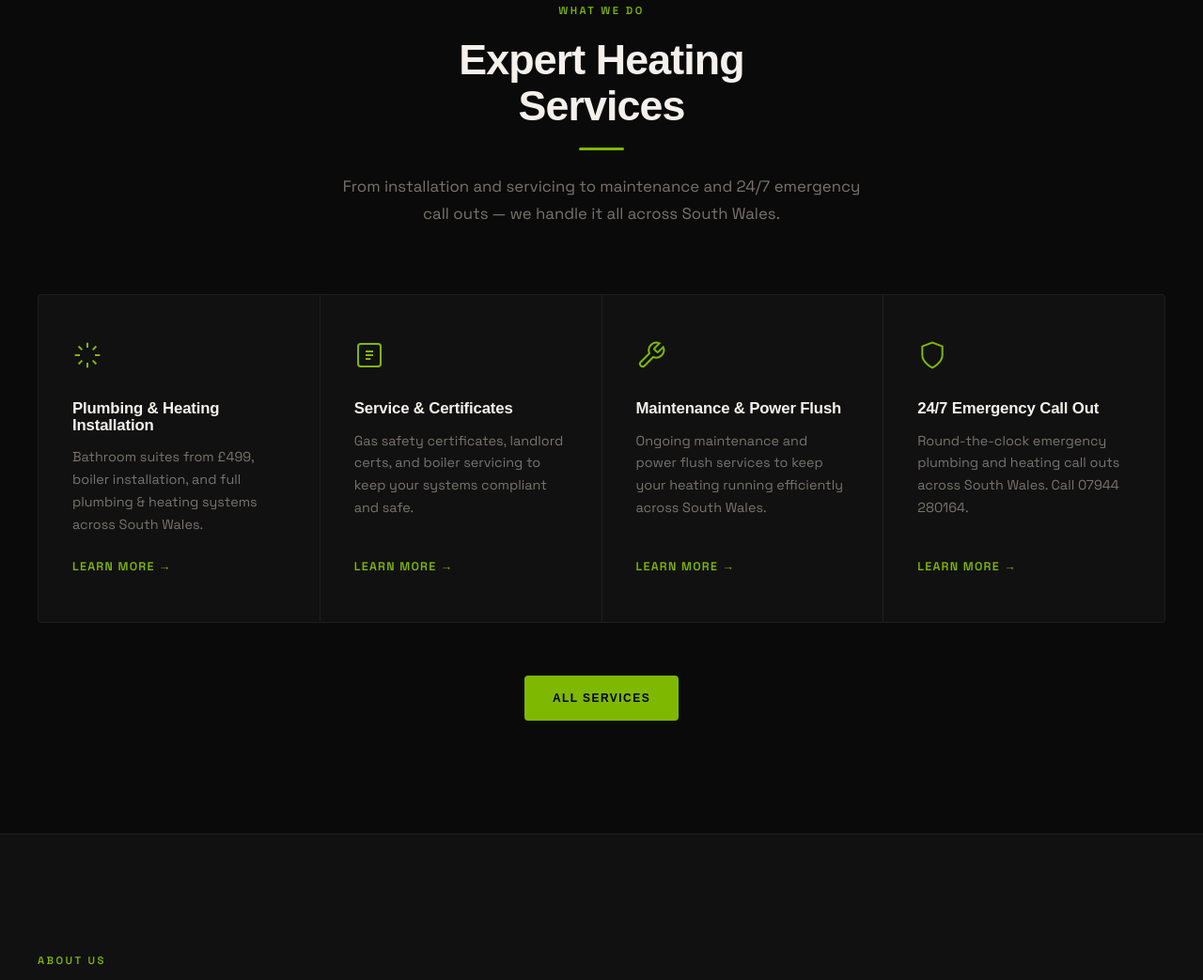
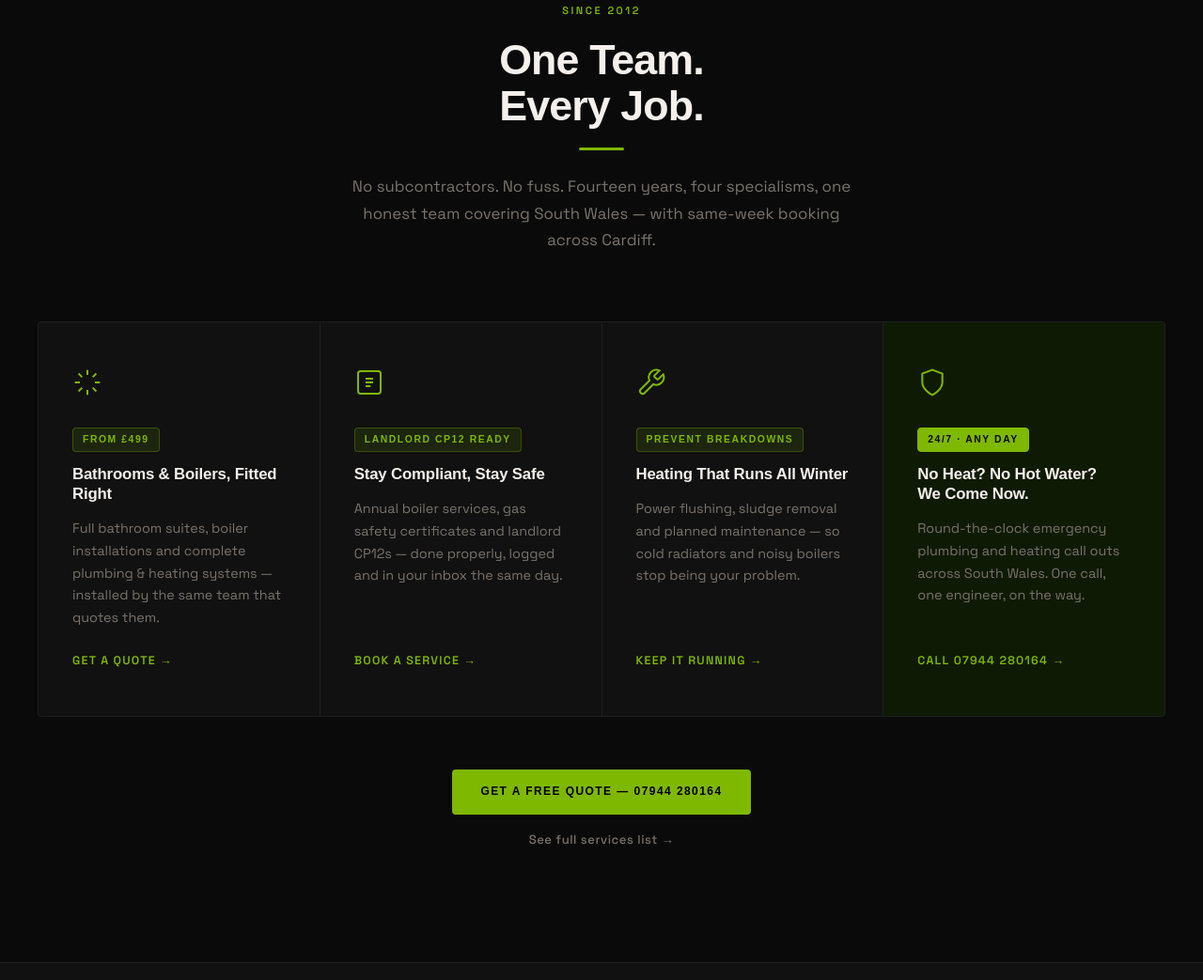
Before and after one commit to SolanaVikings/site-warming-us-shfx, a plain HTML site: page public/index.html in a window 1280 px wide. Shown: the part 1325-2368 px from the top of the page at 94% size. Drawn offline with nearby package versions, Linux system fonts and the light colour scheme; a web font is replaced by a local one.

Commit message:
Rework services overview: benefit-led cards, price/highlight tags, varied action links, emergency card styling

```diff
--- a/public/index.html
+++ b/public/index.html
@@ -148,47 +148,52 @@
     <section class="services-overview" aria-label="Services overview">
       <div class="container">
         <div class="section-header">
-          <div class="section-eyebrow">What We Do</div>
-          <h2 class="section-title">Expert Heating<br>Services</h2>
+          <div class="section-eyebrow">Since 2012</div>
+          <h2 class="section-title">One Team.<br>Every Job.</h2>
           <div class="accent-rule" aria-hidden="true"></div>
-          <p class="section-intro">From installation and servicing to maintenance and 24/7 emergency call outs — we handle it all across South Wales.</p>
+          <p class="section-intro">No subcontractors. No fuss. Fourteen years, four specialisms, one honest team covering South Wales — with same-week booking across Cardiff.</p>
         </div>
         <div class="services-grid">
           <article class="service-card" aria-label="Plumbing and heating installation service">
             <div class="service-icon" aria-hidden="true">
               <svg width="32" height="32" viewBox="0 0 24 24" fill="none" stroke="currentColor" stroke-width="1.5" aria-hidden="true"><path d="M12 2v4M12 18v4M4.93 4.93l2.83 2.83M16.24 16.24l2.83 2.83M2 12h4M18 12h4M4.93 19.07l2.83-2.83M16.24 7.76l2.83-2.83"/></svg>
             </div>
-            <h3 class="service-card-title">Plumbing & Heating Installation</h3>
-            <p class="service-card-desc">Bathroom suites from £499, boiler installation, and full plumbing & heating systems across South Wales.</p>
-            <a href="./services.html" class="service-link" aria-label="Learn more about installation">Learn more →</a>
+            <span class="service-tag">From £499</span>
+            <h3 class="service-card-title">Bathrooms &amp; Boilers, Fitted Right</h3>
+            <p class="service-card-desc">Full bathroom suites, boiler installations and complete plumbing &amp; heating systems — installed by the same team that quotes them.</p>
+            <a href="./services.html" class="service-link" aria-label="Get a quote for installation">Get a quote →</a>
           </article>
           <article class="service-card" aria-label="Service and certificates">
             <div class="service-icon" aria-hidden="true">
               <svg width="32" height="32" viewBox="0 0 24 24" fill="none" stroke="currentColor" stroke-width="1.5" aria-hidden="true"><rect x="3" y="3" width="18" height="18" rx="2"/><path d="M9 9h6M9 12h6M9 15h4"/></svg>
             </div>
-            <h3 class="service-card-title">Service & Certificates</h3>
-            <p class="service-card-desc">Gas safety certificates, landlord certs, and boiler servicing to keep your systems compliant and safe.</p>
-            <a href="./services.html" class="service-link" aria-label="Learn more about service and certificates">Learn more →</a>
+            <span class="service-tag">Landlord CP12 Ready</span>
+            <h3 class="service-card-title">Stay Compliant, Stay Safe</h3>
+            <p class="service-card-desc">Annual boiler services, gas safety certificates and landlord CP12s — done properly, logged and in your inbox the same day.</p>
+            <a href="./services.html" class="service-link" aria-label="Book a service">Book a service →</a>
           </article>
           <article class="service-card" aria-label="Maintenance and power flush service">
             <div class="service-icon" aria-hidden="true">
               <svg width="32" height="32" viewBox="0 0 24 24" fill="none" stroke="currentColor" stroke-width="1.5" aria-hidden="true"><path d="M14.7 6.3a1 1 0 000 1.4l1.6 1.6a1 1 0 001.4 0l3.77-3.77a6 6 0 01-7.94 7.94l-6.91 6.91a2.12 2.12 0 01-3-3l6.91-6.91a6 6 0 017.94-7.94l-3.76 3.76z"/></svg>
             </div>
-            <h3 class="service-card-title">Maintenance & Power Flush</h3>
-            <p class="service-card-desc">Ongoing maintenance and power flush services to keep your heating running efficiently across South Wales.</p>
-            <a href="./services.html" class="service-link" aria-label="Learn more about maintenance">Learn more →</a>
+            <span class="service-tag">Prevent Breakdowns</span>
+            <h3 class="service-card-title">Heating That Runs All Winter</h3>
+            <p class="service-card-desc">Power flushing, sludge removal and planned maintenance — so cold radiators and noisy boilers stop being your problem.</p>
+            <a href="./services.html" class="service-link" aria-label="Keep your heating running">Keep it running →</a>
           </article>
-          <article class="service-card" aria-label="24/7 emergency call out service">
+          <article class="service-card service-card--emergency" aria-label="24/7 emergency call out service">
             <div class="service-icon" aria-hidden="true">
               <svg width="32" height="32" viewBox="0 0 24 24" fill="none" stroke="currentColor" stroke-width="1.5" aria-hidden="true"><path d="M12 22s8-4 8-10V5l-8-3-8 3v7c0 6 8 10 8 10z"/></svg>
             </div>
-            <h3 class="service-card-title">24/7 Emergency Call Out</h3>
-            <p class="service-card-desc">Round-the-clock emergency plumbing and heating call outs across South Wales. Call 07944 280164.</p>
-            <a href="./services.html" class="service-link" aria-label="Learn more about emergency call outs">Learn more →</a>
+            <span class="service-tag">24/7 · Any Day</span>
+            <h3 class="service-card-title">No Heat? No Hot Water?<br>We Come Now.</h3>
+            <p class="service-card-desc">Round-the-clock emergency plumbing and heating call outs across South Wales. One call, one engineer, on the way.</p>
+            <a href="tel:07944280164" class="service-link" aria-label="Call the emergency line now">Call 07944 280164 →</a>
           </article>
         </div>
         <div class="section-cta">
-          <a href="./services.html" class="btn-cta">All Services</a>
+          <a href="tel:07944280164" class="btn-cta">Get a Free Quote — 07944 280164</a>
+          <a href="./services.html" class="section-cta-link">See full services list →</a>
         </div>
       </div>
     </section>
--- a/public/styles.css
+++ b/public/styles.css
@@ -510,7 +510,22 @@ h3 { font-size: var(--h3); font-weight: 600; }
 .section-cta {
   text-align: center;
   margin-top: 56px;
+  display: flex;
+  flex-direction: column;
+  align-items: center;
+  gap: 16px;
 }
+
+.section-cta-link {
+  font-family: var(--font-body);
+  font-size: 0.82rem;
+  font-weight: 500;
+  letter-spacing: 0.04em;
+  color: var(--text-muted);
+  text-decoration: none;
+  transition: color var(--transition);
+}
+.section-cta-link:hover { color: var(--accent); }
 
 /* ============================================================
    SERVICES OVERVIEW
@@ -563,12 +578,37 @@ h3 { font-size: var(--h3); font-weight: 600; }
   flex-shrink: 0;
 }
 
+.service-tag {
+  display: inline-block;
+  font-family: var(--font-display);
+  font-size: 0.65rem;
+  font-weight: 700;
+  text-transform: uppercase;
+  letter-spacing: 0.15em;
+  color: var(--accent);
+  background: rgba(127, 184, 0, 0.12);
+  border: 1px solid rgba(127, 184, 0, 0.3);
+  padding: 4px 10px;
+  border-radius: var(--radius);
+  margin-bottom: 14px;
+  align-self: flex-start;
+}
+
 .service-card-title {
   font-size: 1.05rem;
   font-weight: 700;
   margin-bottom: 14px;
+  line-height: 1.25;
   letter-spacing: -0.01em;
   font-family: var(--font-display);
+}
+
+.service-card--emergency { background: #0f1a05; }
+.service-card--emergency:hover { background: #132207; }
+.service-card--emergency .service-tag {
+  background: var(--accent);
+  color: #0a0a0a;
+  border-color: var(--accent);
 }
 
 .service-card-desc {
```
